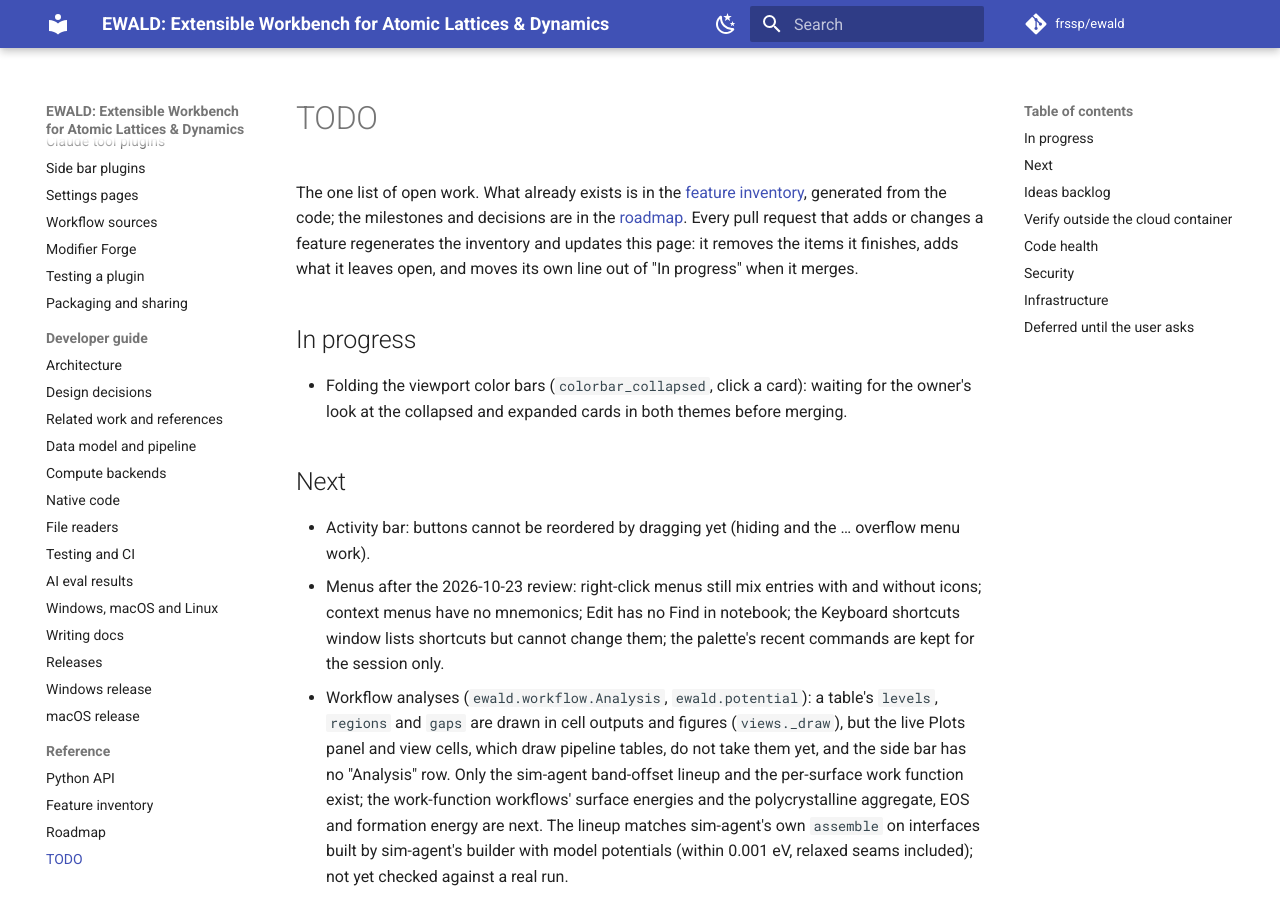
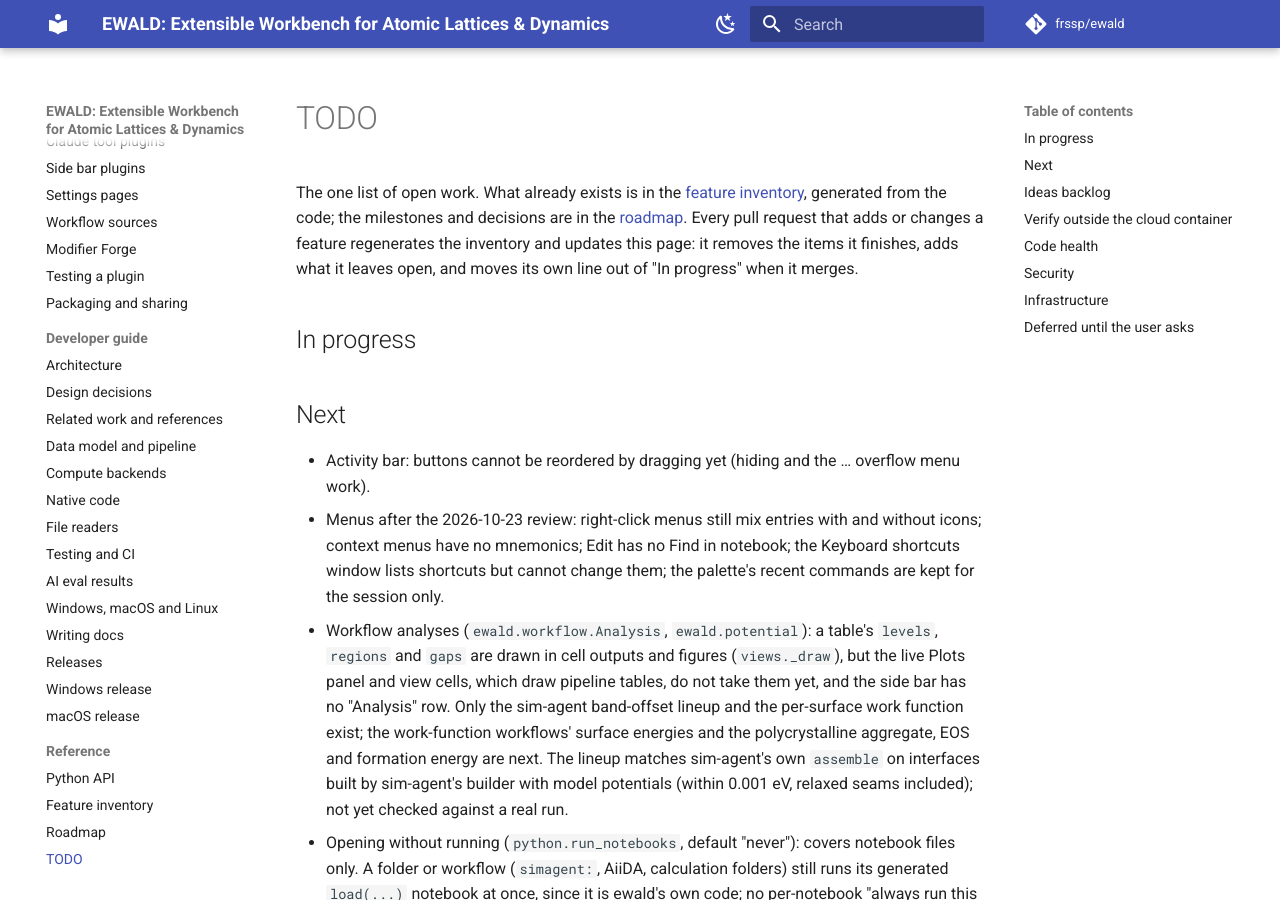
Before and after one commit to frssp/ewald, an MkDocs documentation site: the page built from docs/todo.md, in a window 1280 px wide and 900 px high. Built offline with MkDocs 1.6.1 and Material for MkDocs 9.7.7, drawn with Linux system fonts in a browser that asks for light colours; comment, search, counter and statistics services are not loaded; some of the changed text lies outside the part shown.

Commit message:
decisions: color bar folding is D45 after merging main
Co-Authored-By: Claude Opus 5.5 (1M context) <noreply@anthropic.com>

```diff
--- a/docs/todo.md
+++ b/docs/todo.md
@@ -7,8 +7,6 @@ it removes the items it finishes, adds what it leaves open, and moves its own li
 "In progress" when it merges.
 
 ## In progress
-- Folding the viewport color bars (`colorbar_collapsed`, click a card): waiting for the owner's
-  look at the collapsed and expanded cards in both themes before merging.
 
 ## Next
 - Activity bar: buttons cannot be reordered by dragging yet (hiding and the … overflow menu work).
```
Also changed, not shown: other parts of docs/todo.md (+1 -1 lines), docs/developer/decisions.md (+1 -1 lines).
